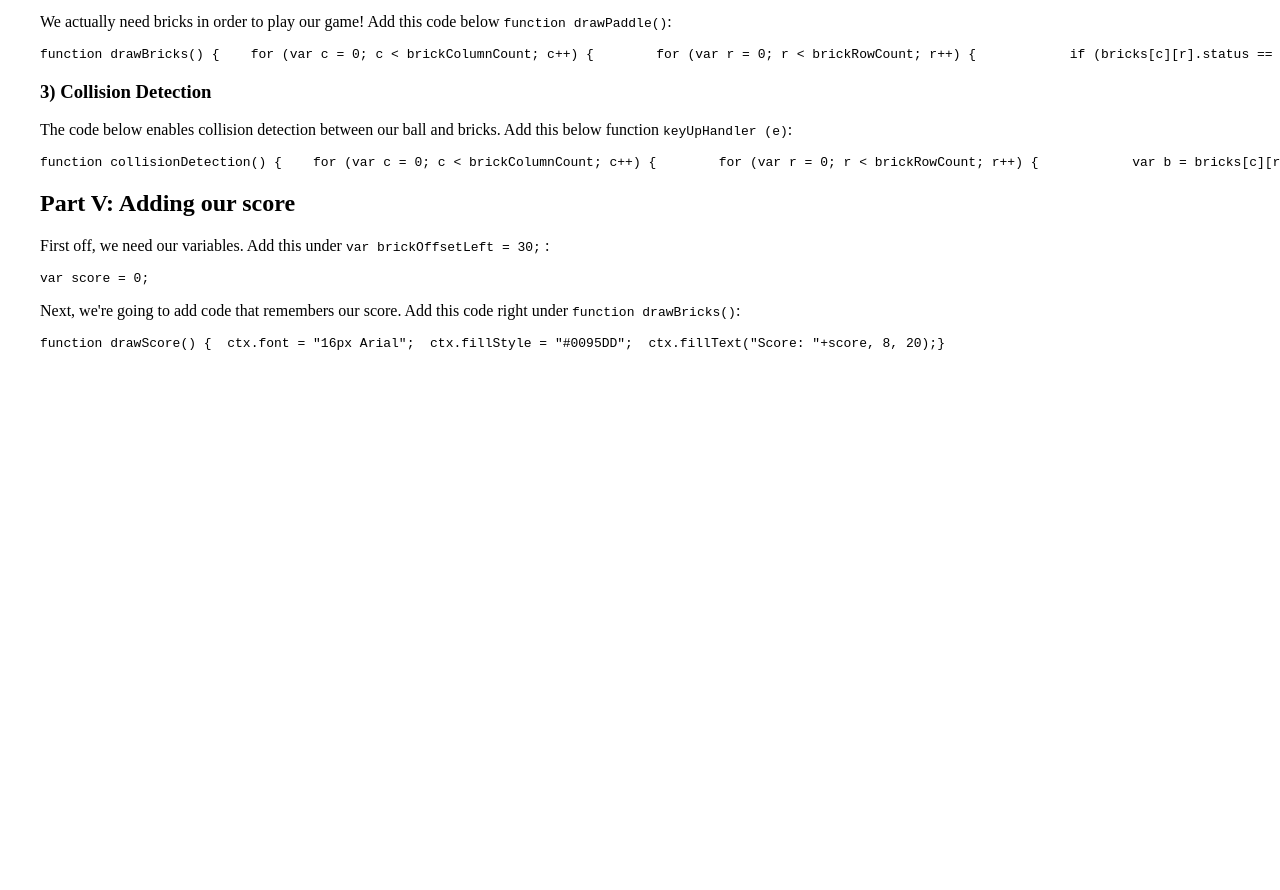
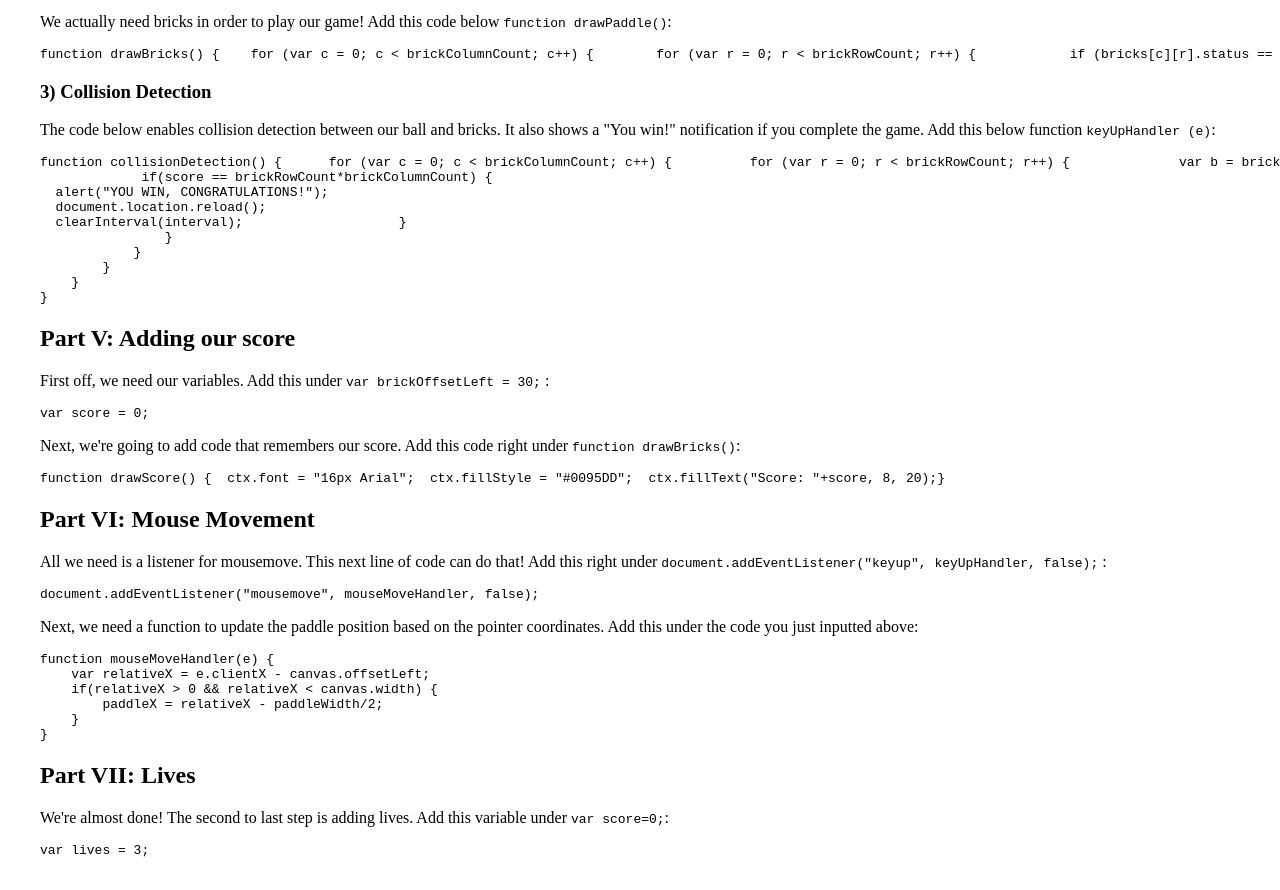
Before and after one commit to P2PHackClub/2019-website, a Gatsby site: page /p2p-hack-club-meeting-3-creating-a-game-using-javascript/ in a window 1280 px wide. Shown: the part 2960-3850 px from the top of the page. Before the commit the page ends 3343 px from the top, so only its background shows below. Built offline with nearby package versions, Linux system fonts and the light colour scheme; Gatsby itself is replaced by a stand-in of ours; some packages are replaced by stand-ins of ours; code samples lack their colours.

Commit message:
Update Missions “p2p-hack-club-meeting-3-creating-a-game-using-javascript”

````diff
--- a/content/missions/p2p-hack-club-meeting-3-creating-a-game-using-javascript.md
+++ b/content/missions/p2p-hack-club-meeting-3-creating-a-game-using-javascript.md
@@ -201,10 +201,19 @@ function drawBricks() {    for (var c = 0; c < brickColumnCount; c++) {        f
 
 ### 3) Collision Detection
 
-The code below enables collision detection between our ball and bricks. Add this below function `keyUpHandler (e)`:
+The code below enables collision detection between our ball and bricks. It also shows a "You win!"  notification if you complete the game. Add this below function `keyUpHandler (e)`:
 
 ```
-function collisionDetection() {    for (var c = 0; c < brickColumnCount; c++) {        for (var r = 0; r < brickRowCount; r++) {            var b = bricks[c][r];            if (b.status == 1) {                if (x > b.x && x < b.x + brickWidth && y > b.y && y < b.y + brickHeight) {                    dy = -dy;                    b.status = 0;                }            }        }    }}
+function collisionDetection() {      for (var c = 0; c < brickColumnCount; c++) {          for (var r = 0; r < brickRowCount; r++) {              var b = bricks[c][r];              if (b.status == 1) {                  if (x > b.x && x < b.x + brickWidth && y > b.y && y < b.y + brickHeight) {                      dy = -dy;                      b.status = 0;     score++;
+             if(score == brickRowCount*brickColumnCount) {
+  alert("YOU WIN, CONGRATULATIONS!");
+  document.location.reload();
+  clearInterval(interval);                    }
+                }
+            }
+        }
+    }
+}
 ```
 
 ## Part V: Adding our score
@@ -221,8 +230,29 @@ Next, we're going to add code that remembers our score. Add this code right unde
 function drawScore() {  ctx.font = "16px Arial";  ctx.fillStyle = "#0095DD";  ctx.fillText("Score: "+score, 8, 20);}
 ```
 
+## Part VI: Mouse Movement
 
+All we need is a listener for mousemove. This next line of code can do that! Add this right under `document.addEventListener("keyup", keyUpHandler, false);` :
 
+```
+document.addEventListener("mousemove", mouseMoveHandler, false);
+```
 
+Next, we need a function to update the paddle position based on the pointer coordinates. Add this under the code you just inputted above:
 
-###
+```
+function mouseMoveHandler(e) {
+    var relativeX = e.clientX - canvas.offsetLeft;
+    if(relativeX > 0 && relativeX < canvas.width) {
+        paddleX = relativeX - paddleWidth/2;
+    }
+}
+```
+
+## Part VII: Lives
+
+We're almost done! The second to last step is adding lives. Add this variable under `var score=0;`:
+
+```
+var lives = 3;
+```
````
